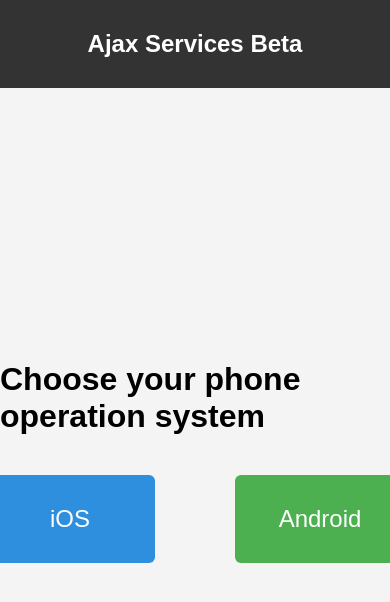
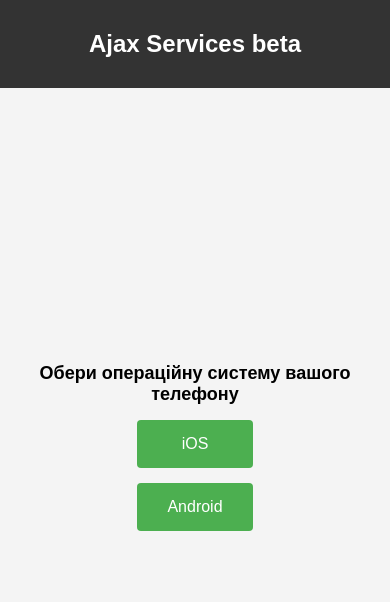
Before and after one commit to ostapIlkiv/WebServices, a plain HTML site: page index.html in a window 390 px wide. Drawn offline with Linux system fonts and the light colour scheme.

Commit message:
Update index.html
додано адаптацію під мобілу

```diff
--- a/index.html
+++ b/index.html
@@ -27,13 +27,14 @@
         h1 {
             margin-top: 80px;
             margin-bottom: 40px;
+            text-align: center;
         }
         .button-container {
             display: flex;
-            gap: 80px;
+            gap: 50px; /* Збільшений пропуск між кнопками */
         }
-        .button1 {
-            background-color: #2e8fdf;
+        .button {
+            background-color: #4CAF50;
             border: none;
             color: white;
             padding: 30px 60px;
@@ -42,41 +43,53 @@
             display: inline-block;
             font-size: 24px;
             cursor: pointer;
-            border-radius: 6px;
-            width: 170px;
+            border-radius: 4px;
         }
-        .button1:hover {
-            background-color: #237ac2;
+        .button:hover {
+            background-color: #45a049;
         }
 
-        .button2 {
-            background-color: #4CAF50;
-            border: none;
-            color: white;
+        /* Адаптація під мобільні пристрої */
+        @media (max-width: 768px) {
+            h1 {
+                font-size: 20px;
+                margin-top: 60px;
+                margin-bottom: 20px;
+            }
+            .button-container {
+                flex-direction: column;
+                gap: 20px; /* Зменшення пропуску між кнопками */
+            }
+            .button {
+                padding: 20px 40px; /* Зменшення розміру кнопок */
+                font-size: 18px;
+            }
+        }
 
-            text-align: center;
-            text-decoration: none;
-            display: inline-block;
-            font-size: 24px;
-            cursor: pointer;
-            border-radius: 6px;
-            width: 170px;
-
-
-        }
-        .button2:hover {
-            background-color: #45a049;
+        @media (max-width: 480px) {
+            h1 {
+                font-size: 18px;
+                margin-top: 50px;
+                margin-bottom: 15px;
+            }
+            .button-container {
+                gap: 15px; /* Ще менший пропуск між кнопками */
+            }
+            .button {
+                padding: 15px 30px; /* Ще менший розмір кнопок */
+                font-size: 16px;
+            }
         }
     </style>
 </head>
 <body>
     <header>
-        <h2>Ajax Services Beta</h2>
+        <h2>Ajax Services beta</h2>
     </header>
-    <h1>Choose your phone operation system</h1>
+    <h1>Обери операційну систему вашого телефону</h1>
     <div class="button-container">
-        <button class="button1" onclick="location.href='ios.html'">iOS</button>
-        <button class="button2" onclick="location.href='android.html'">Android</button>
+        <button class="button" onclick="location.href='ios.html'">iOS</button>
+        <button class="button" onclick="location.href='android.html'">Android</button>
     </div>
 </body>
 </html>
```
